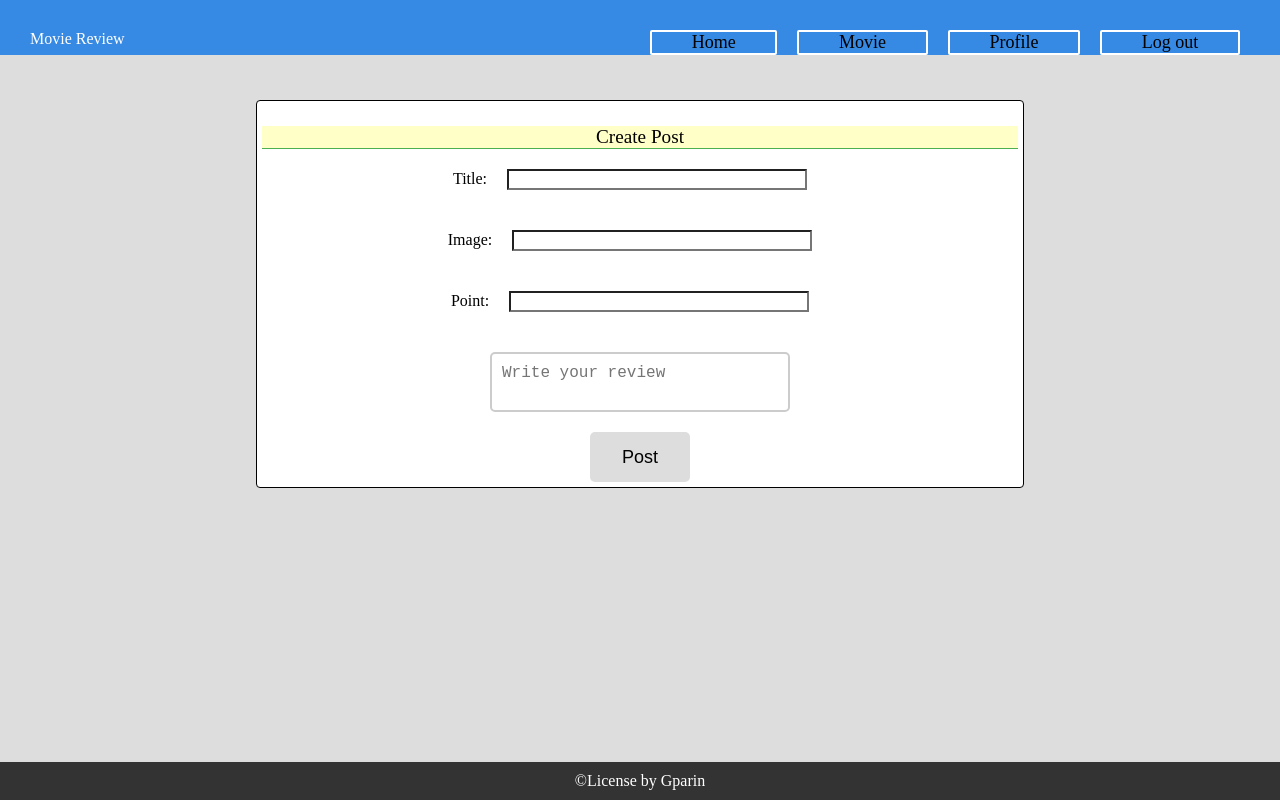
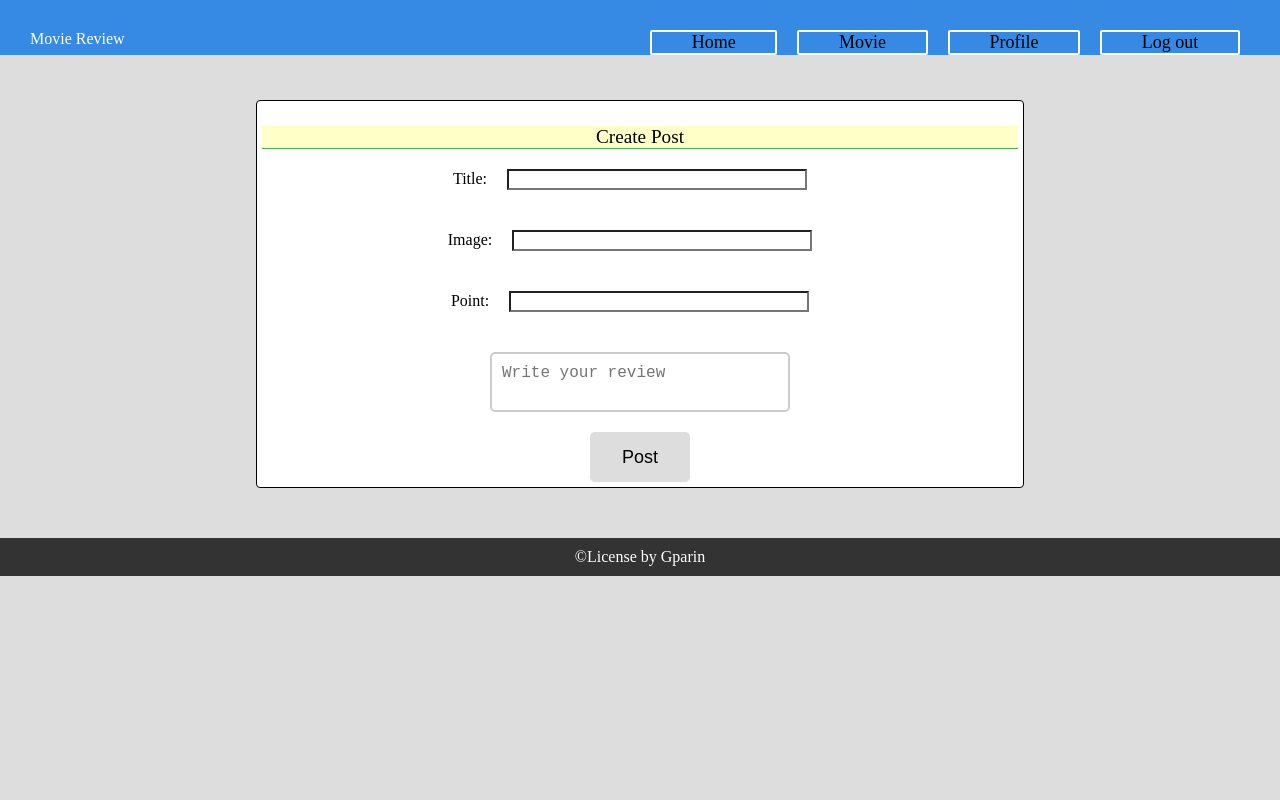
Before and after one commit to KIITTIKUN/movies-review, a React (Vite) app in the folder client/: page /review in a window 1280 px wide. Built offline with nearby package versions, Linux system fonts and the light colour scheme.

Commit message:
refactor(Layout): using Layout contain componnets

```diff
--- a/client/src/components/Footer/index.scss
+++ b/client/src/components/Footer/index.scss
@@ -1,5 +1,4 @@
 .footbar{
-    position: fixed;
     bottom: 0;
     left: 0;
     width: 100%;
--- a/client/src/components/Home/index.jsx
+++ b/client/src/components/Home/index.jsx
@@ -2,7 +2,6 @@ import {useState,useEffect} from 'react'
 
 import Input from './InputBox'
 import Post from './PostBox'
-import Footer from '../Footer'
 
 import createPost from '../../api/createPost'
 import getPost from '../../api/getPost'
@@ -35,7 +34,6 @@ useEffect(()=> {
         {posts.map((post) =>
         (<Post key={post._id} id={post._id} title={post.title} deletePost ={handleDeletePost}>{post}</Post>)
         )}
-        <Footer></Footer>
         </div>
   )
 }
--- a/client/src/components/Layout/index.jsx
+++ b/client/src/components/Layout/index.jsx
@@ -1,4 +1,5 @@
 import Headbar from '../Headbar';
+import Footer from '../Footer';
 import {Outlet} from 'react-router-dom'
 import './index.scss';
 
@@ -9,6 +10,7 @@ const Layout = () => {
             <div className='page'>
             <Outlet />
             </div>
+            <Footer />
         </div>
         )
 }
--- a/client/src/components/Movies/index.jsx
+++ b/client/src/components/Movies/index.jsx
@@ -1,7 +1,6 @@
 import {useState,useEffect} from 'react'
 
 import Movie from './MovieBox'
-import Footer from '../Footer'
 
 import './index.scss'
 
@@ -40,7 +39,6 @@ const handleClickPreviousPage = () => {
         (<Movie key={movie.id} img={movie.poster_path}title={movie.title}>{movie}</Movie>)
         )}
         </div>
-        <Footer></Footer>
         </div>
   )
 }
--- a/client/src/components/Review/index.jsx
+++ b/client/src/components/Review/index.jsx
@@ -1,13 +1,10 @@
 import ReviewBox from './ReviewBox'
-import Footer from '../Footer';
 
 const Review = () =>  {
 
     return (
         <div>
-        <ReviewBox >
-        </ReviewBox>
-        <Footer></Footer>
+        <ReviewBox />
           </div>
     );
   }
```
